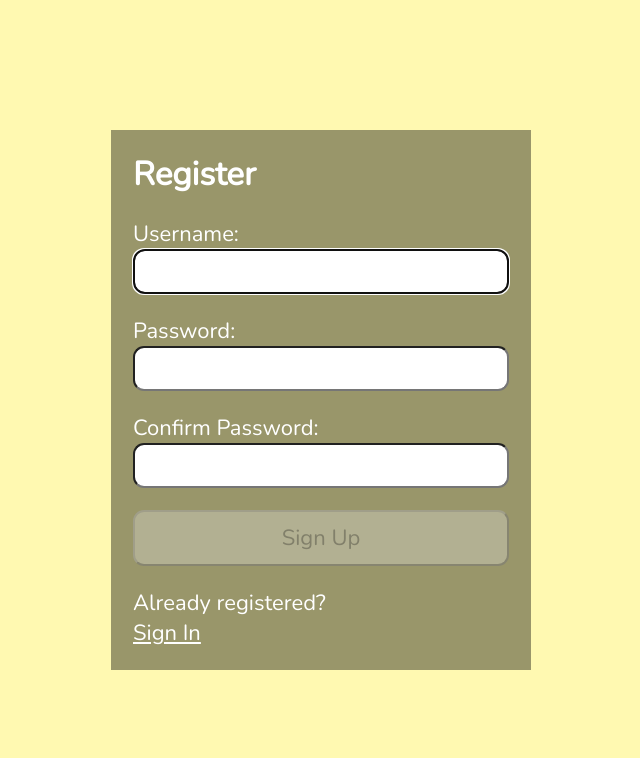
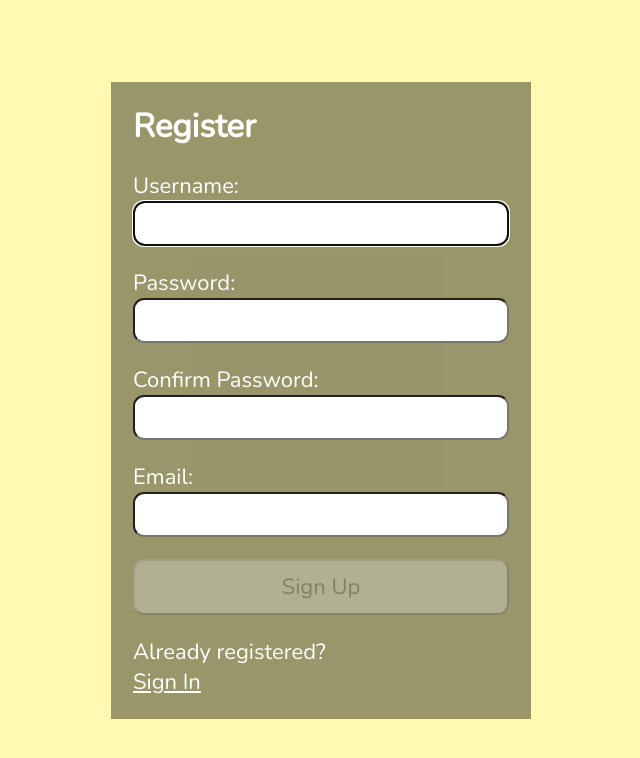
Before and after one commit to eunn25/Todo, a React (Create React App) app: page / in a window 1280 px wide. Shown: the top 758 px of the page, without its empty margins (319-959 px from the left). Built offline with nearby package versions, Linux system fonts and the light colour scheme.

Commit message:
이메일 입력 필드 추가

```diff
--- a/src/Register.js
+++ b/src/Register.js
@@ -11,6 +11,9 @@ import axios from "./api/axios";
 const USER_REGEX = /^[A-Za-z][A-Za-z0-9-_]{3,23}$/; // 영문 시작, 영문/숫자/기호(-_) 사용가능, 4-24글자
 // 비밀번호 유효성 검사를 위한 정규표현식
 const PWD_REGEX = /^(?=.*[a-zA-Z])(?=.*[0-9])(?=.*[!@#$%]).{8,24}$/; // 영문/숫자/기호(!@#$%) 모두 필수사용, 8-24글자
+// 이메일 유효성 검사를 위한 정규표현식
+const EMAIL_REGEX =
+  /^[0-9A-Za-z]([-_.]?[0-9A-Za-z])*@[0-9A-Za-z]([-_.]?[A-Za-z0-9])*\.[A-Za-z]{2,3}$/;
 
 const REGISTER_URL = "/register";
 
@@ -36,6 +39,11 @@ const Register = () => {
   const [validMatch, setValidMatch] = useState(false);
   const [matchFocus, setMatchFocus] = useState(false);
 
+  // 이메일과 관련된 state
+  const [email, setEmail] = useState("");
+  const [validEmail, setValidEmail] = useState(false);
+  const [emailFocus, setEmailFocus] = useState(false);
+
   // 오류 메시지와 성공 여부를 나타내는 state
   const [errMsg, setErrMsg] = useState("");
   const [success, setSuccess] = useState(false);
@@ -56,6 +64,11 @@ const Register = () => {
     setValidMatch(pwd === matchPwd);
   }, [pwd, matchPwd]); // 비밀번호 또는 확인 변경 시마다 검사
 
+  // 이메일 유효성 검사를 수행하는 useEffect
+  useEffect(() => {
+    setValidEmail(EMAIL_REGEX.test(email));
+  }, [email]); // 이메일 변경 시마다 검사
+
   // 오류 메시지를 초기화하는 useEffect
   useEffect(() => {
     setErrMsg("");
@@ -65,13 +78,14 @@ const Register = () => {
   const handleSubmit = async (e) => {
     e.preventDefault(); // 폼의 기본 동작 방지
 
-    // 사용자명과 비밀번호 유효성 검사 결과
+    // 사용자명, 비밀번호, 이메일 유효성 검사 결과
     const v1 = USER_REGEX.test(user);
     const v2 = PWD_REGEX.test(pwd);
+    const v3 = EMAIL_REGEX.test(email);
 
     // 유효성 검사 결과를 기반으로 오류 메시지 설정
-    if (!v1 || !v2) {
-      // 사용자명 또는 비밀번호가 유효하지 않을 경우 오류 메시지 설정
+    if (!v1 || !v2 || !v3) {
+      // 사용자명 또는 비밀번호 또는 이메일이 유효하지 않을 경우 오류 메시지 설정
       setErrMsg("Invalid Entry");
       return;
     }
@@ -79,7 +93,7 @@ const Register = () => {
       // 서버에 등록 요청을 보내고 응답 처리
       const response = await axios.post(
         REGISTER_URL,
-        JSON.stringify({ user, pwd }),
+        JSON.stringify({ user, pwd, email }),
         {
           headers: { "Content-Type": "application/json" },
           withCredentials: true,
@@ -97,6 +111,7 @@ const Register = () => {
       setUser("");
       setPwd("");
       setMatchPwd("");
+      setEmail("");
     } catch (err) {
       if (!err?.response) {
         // 서버 응답이 없을 경우 오류 메시지 설정
@@ -252,9 +267,51 @@ const Register = () => {
               Must match the first password input field.
             </p>
 
+            <label htmlFor="email">
+              Email:
+              {/* 유효성 검사 아이콘 표시 */}
+              <FontAwesomeIcon
+                icon={faCheck}
+                className={validEmail ? "valid" : "hide"}
+              />
+              <FontAwesomeIcon
+                icon={faTimes}
+                className={validEmail || !email ? "hide" : "invalid"}
+              />
+            </label>
+            <input
+              type="email"
+              id="email"
+              autoComplete="off" //이전 입력값 해제
+              onChange={(e) => setEmail(e.target.value)} // 입력값 변경 시마다 'email' state 갱신
+              value={email}
+              required
+              aria-invalid={validEmail ? "false" : "true"}
+              aria-describedby="emailnote"
+              onFocus={() => setEmailFocus(true)}
+              onBlur={() => setEmailFocus(false)}
+            />
+            {/* 이메일 입력 안내 메시지 */}
+            <p
+              id="emailnote"
+              className={
+                emailFocus && email && !validEmail
+                  ? "instructions"
+                  : "offscreen"
+              }
+            >
+              {/* 이메일 입력 안내 아이콘 */}
+              <FontAwesomeIcon icon={faInfoCircle} />
+              Please type according to the email format.
+            </p>
+
             {/* 폼 제출 버튼 */}
             <button
-              disabled={!validName || !validPwd || !validMatch ? true : false}
+              disabled={
+                !validName || !validPwd || !validMatch || !validEmail
+                  ? true
+                  : false
+              }
             >
               Sign Up
             </button>
--- a/src/index.css
+++ b/src/index.css
@@ -52,6 +52,7 @@ a:visited {
 
 input[type="text"],
 input[type="password"],
+input[type="email"],
 button,
 textarea {
   font-family: "Nunito", sans-serif;
```
